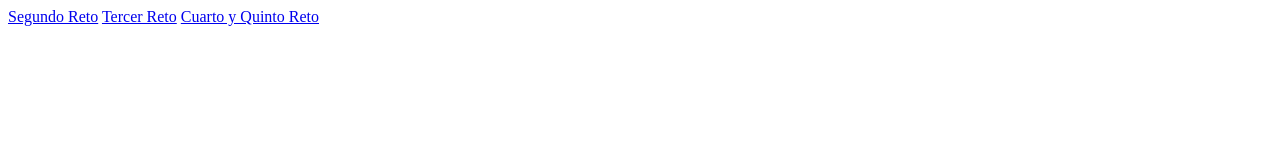
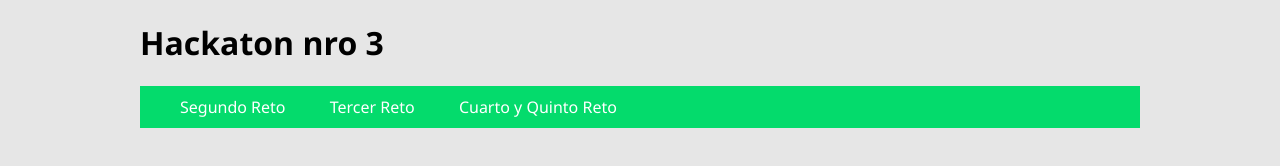
Before and after one commit to leafar1087/hackaton_03, a plain HTML site: page index.html in a window 1280 px wide. Drawn offline with Linux system fonts and the light colour scheme.

Commit message:
Agregar estilo al menu

```diff
--- a/index.html
+++ b/index.html
@@ -4,11 +4,20 @@
     <meta charset="UTF-8">
     <meta name="viewport" content="width=device-width, initial-scale=1.0">
     <title>Página principal</title>
+    <link rel="stylesheet" href="styles/main.css">
 </head>
 <body>
-    <a href="reto-2/tags-form.html">Segundo Reto</a>
-    <a href="#">Tercer Reto</a>
-    <a href="#">Cuarto y Quinto Reto</a>
+    <header>
+        <div>
+            <h1>Hackaton nro 3</h1>
+        </div>
+        <nav>
+            <a href="reto-2/tags-form.html">Segundo Reto</a>
+            <a href="#">Tercer Reto</a>
+            <a href="#">Cuarto y Quinto Reto</a>
+        </nav>
+    </header>
+
 
 </body>
 </html>
--- /dev/null
+++ b/styles/main.css
@@ -0,0 +1,26 @@
+body{
+    background: #e6e6e6;
+    font-family: 'Segoe UI', Tahoma, Geneva, Verdana, sans-serif;
+}
+
+header{
+    width: 90%;
+    max-width: 1000px;
+    margin: 20px auto;
+}
+
+header nav{
+    background-color: #04DB6C;
+    overflow: hidden;
+    padding: 10px 20px;
+}
+
+header nav a{
+    padding: 10px 20px;
+    text-decoration: none;
+    color:white;
+}
+
+header nav a:hover{
+    background: #04D12D;
+}
```
Also changed, not shown: reto-2/tags-form.html (+1 -0 lines).
